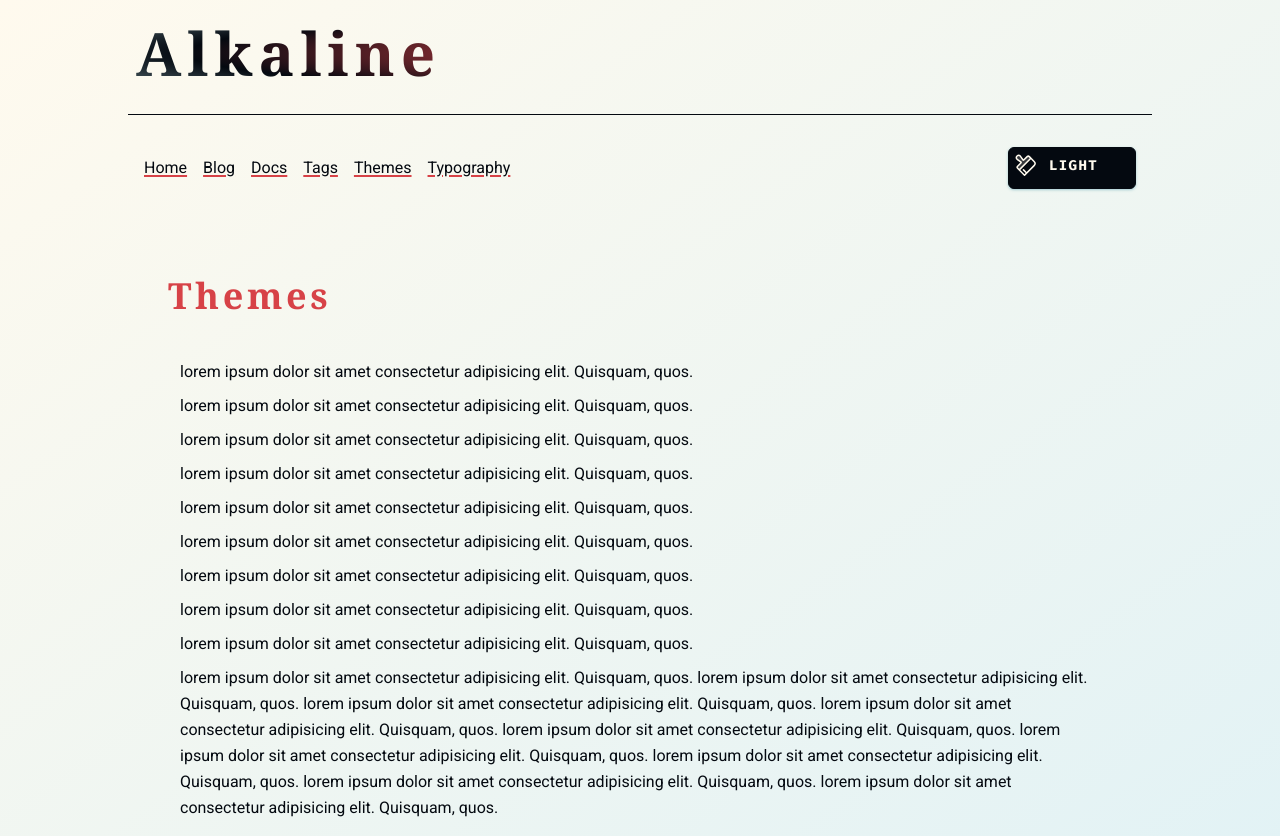
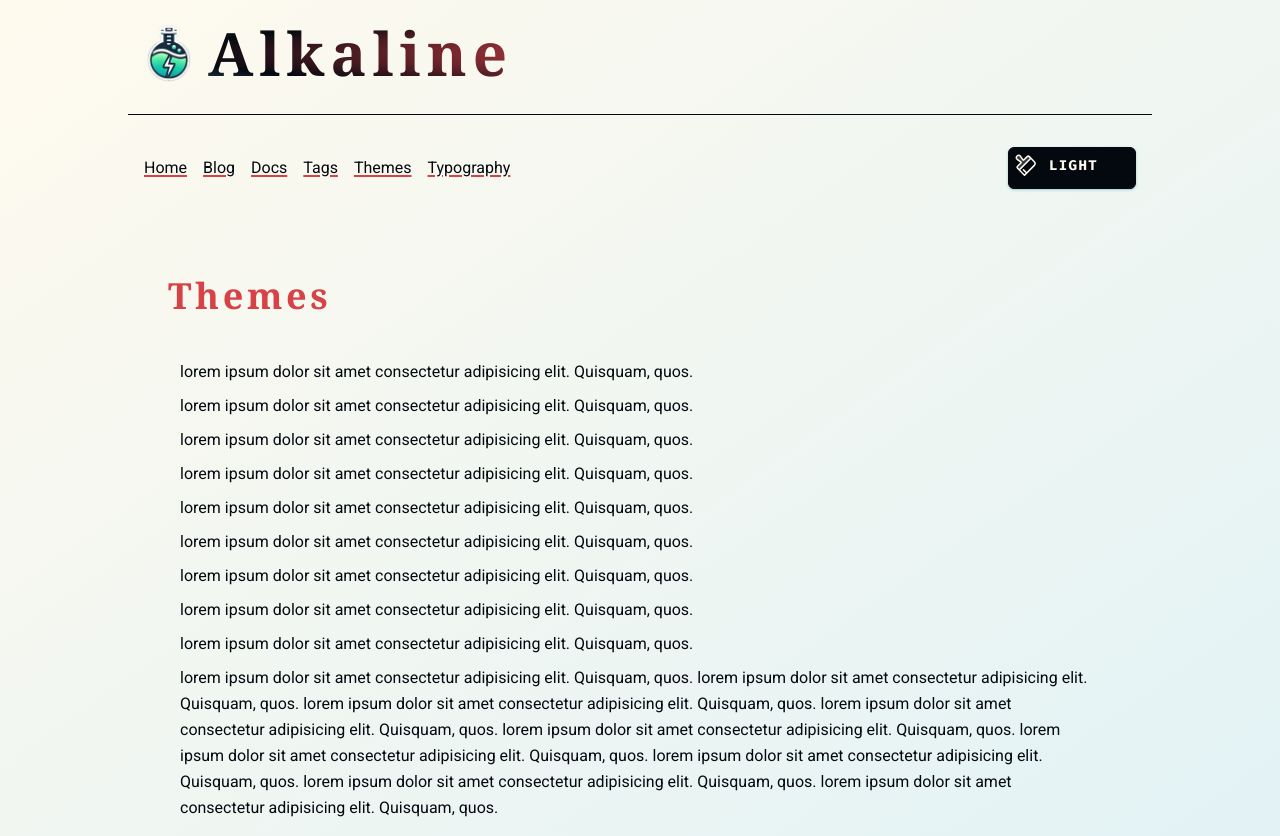
Before and after one commit to TruJared/blankSlate, an Astro site: page /themes in a window 1280 px wide. Shown: the top 836 px of the page. Built offline with nearby package versions, Linux system fonts and the light colour scheme; Astro itself is replaced by a stand-in of ours; a web font is replaced by a local one.

Commit message:
clean up

```diff
--- a/src/_alkaline_config.ts
+++ b/src/_alkaline_config.ts
@@ -5,7 +5,7 @@ import type {
 	Blog,
 	Socials,
 	Navigation,
-} from "@types";
+} from "./Types/types.d";
 
 //  SITE socials - used for the site footer
 export const socials: Socials = {
@@ -50,7 +50,7 @@ export const SITE: Site = {
 		"Alkaline is a theme for Astro that is designed to be easy to customize and use.",
 	keywords: ["astro", "theme"],
 	disableIndexing: false, // true for no indexing
-	logoSrc:  null, // in public folder png or svg
+	logoSrc: '/logo.png' ||null, // in public folder png or svg
 	ogImage: "/og-image.png", // in public folder
 	favicon: "/favicon.png", // in public folder png or svg
 	socials: socials,
--- a/src/pages/themes.astro
+++ b/src/pages/themes.astro
@@ -1,7 +1,7 @@
 ---
 import Layout from "@layouts/Layout.astro";
 import Card from "@components/Astro/Card.astro";
-import ToggleCollapse from "@components/Astro/ToggleCollapse.astro";
+
 ---
 
 <Layout>
```
Also changed, not shown: tsconfig.json (+5 -8 lines), README.md.
